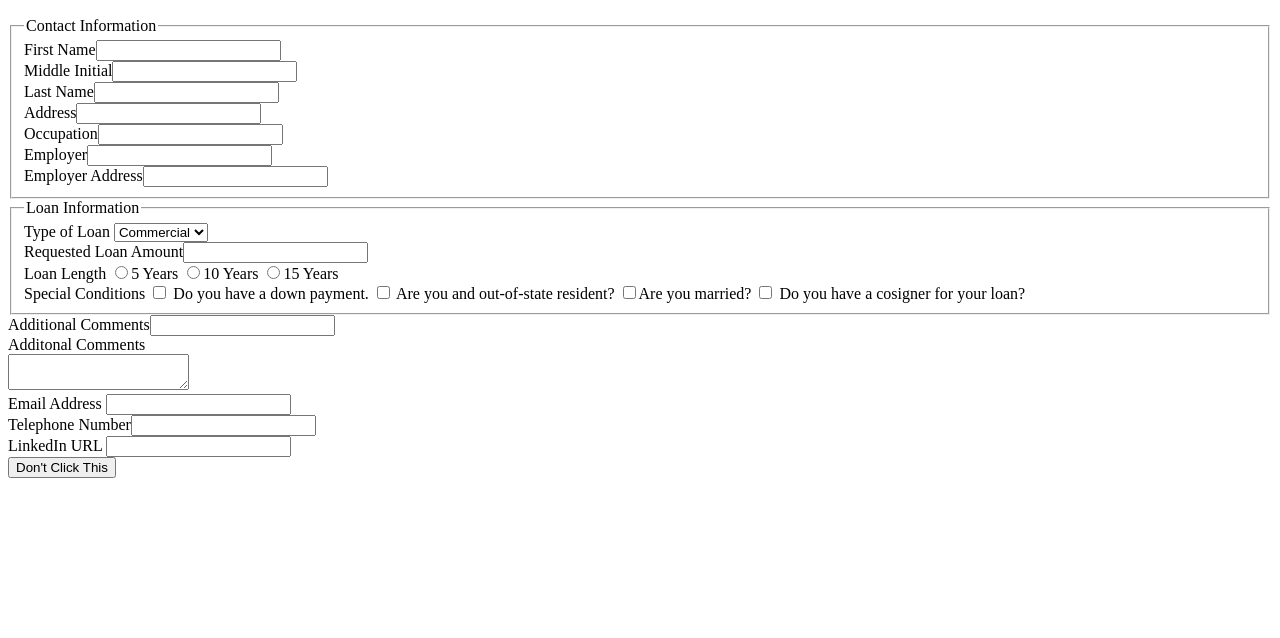
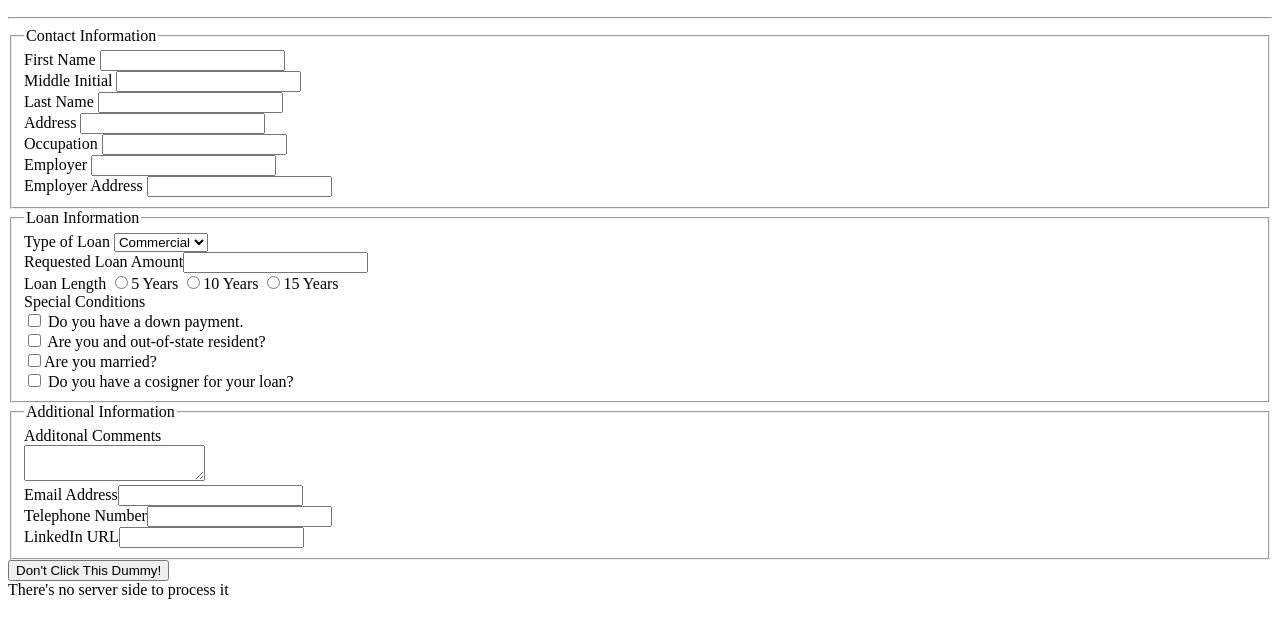
Before and after one commit to Wisbell/html_exercise_bank_form, a plain HTML site: page index.html in a window 1280 px wide. Shown: the part 110-748 px from the top of the page. Drawn offline with Linux system fonts and the light colour scheme.

Commit message:
Fixed spacing between elements to display more properly

```diff
--- a/index.html
+++ b/index.html
@@ -10,29 +10,33 @@
 		<h2 id="motto">Give us your money . . . And its gone!</h2>
 	</header>
 
+	<hr>
+
 
 	<form action="#" method="post">
 
-		<fieldset>
+		<fieldset id="contact_info">
+
 			<legend>Contact Information</legend>
 
-			<label for="first">First Name<input type="text" name="first_name" id="first"></label><br>
+			<label for="first">First Name <input type="text" name="first_name" id="first"></label><br>
 
-			<label for="middle">Middle Initial<input type="text" name="first_name" id="middle"></label><br>
+			<label for="middle">Middle Initial <input type="text" name="first_name" id="middle"></label><br>
 
-			<label for="last">Last Name<input type="text" name="first_name" id="last"></label><br>
+			<label for="last">Last Name <input type="text" name="first_name" id="last"></label><br>
 
-			<label for="last">Address<input type="text" name="first_name" id="last"></label><br>
+			<label for="last">Address <input type="text" name="first_name" id="last"></label><br>
 
-			<label for="last">Occupation<input type="text" name="first_name" id="last"></label><br>
+			<label for="last">Occupation <input type="text" name="first_name" id="last"></label><br>
 
-			<label for="last">Employer<input type="text" name="first_name" id="last"></label><br>
+			<label for="last">Employer <input type="text" name="first_name" id="last"></label><br>
 
-			<label for="last">Employer Address<input type="text" name="first_name" id="last"></label><br>
+			<label for="last">Employer Address <input type="text" name="first_name" id="last"></label><br>
 
 		</fieldset>
 
-		<fieldset>
+		<fieldset id="loan_info">
+
 			<legend>Loan Information</legend>
 
 			<label>Type of Loan</label>
@@ -50,27 +54,32 @@
 			<label><input type="radio" name="loan_length" value="ten_years" id="loan_length">10 Years</label>
 			<label><input type="radio" name="loan_length" value="fifteen_years" id="loan_length">15 Years</label><br>
 
-			<label>Special Conditions</label>
-			<input type="checkbox" name="conditions" value="down_payment" id="down_payment"> <label for="down_payment">Do you have a down payment.</label>
-			<input type="checkbox" name="conditions" value="out_of_state" id="out_of_state"> <label for="out_of_state">Are you and out-of-state resident?</label>
-			<input type="checkbox" name="conditions" value="married" id="married"><label for="married">Are you married?</label>
-			<input type="checkbox" name="conditions" value="cosigner" id="cosigner"> <label for="cosigner">Do you have a cosigner for your loan?</label>
+			<label>Special Conditions</label><br>
+			<input type="checkbox" name="conditions" value="down_payment" id="down_payment"> <label for="down_payment">Do you have a down payment.</label><br>
+			<input type="checkbox" name="conditions" value="out_of_state" id="out_of_state"> <label for="out_of_state">Are you and out-of-state resident?</label><br>
+			<input type="checkbox" name="conditions" value="married" id="married"><label for="married">Are you married?</label><br>
+			<input type="checkbox" name="conditions" value="cosigner" id="cosigner"> <label for="cosigner">Do you have a cosigner for your loan?</label><br>
 
+		</fieldset>
+
+		<fieldset id="additional_info">
+			<legend>Additional Information</legend>
+
+			<label>Additonal Comments</label><br>
+
+			<textarea></textarea><br>
+
+			<label for="first">Email Address<input type="text" name="first_name" id="first"></label><br>
+
+			<label for="first">Telephone Number<input type="text" name="first_name" id="first"></label><br>
+
+			<label for="first">LinkedIn URL<input type="text" name="first_name" id="first"></label><br>
 
 
 		</fieldset>
+		<button type="submit">Don't Click This Dummy!</button><br>
+		<span>There's no server side to process it</span>
 
-
-
-		<div>Additional Comments<input type="text" name="first_name"></div>
-
-
-		<span>Additonal Comments</span><br>
-		<textarea name="comments"></textarea><br>
-		<span>Email Address </span><input type="text" name="email_address"><br>
-		<span>Telephone Number</span><input type="text" name="telephone"><br>
-		<span>LinkedIn URL </span><input type="text" name="linked_in_url"><br>
-		<button type="submit">Don't Click This</button>
 	</form>
 
 </body>
```
